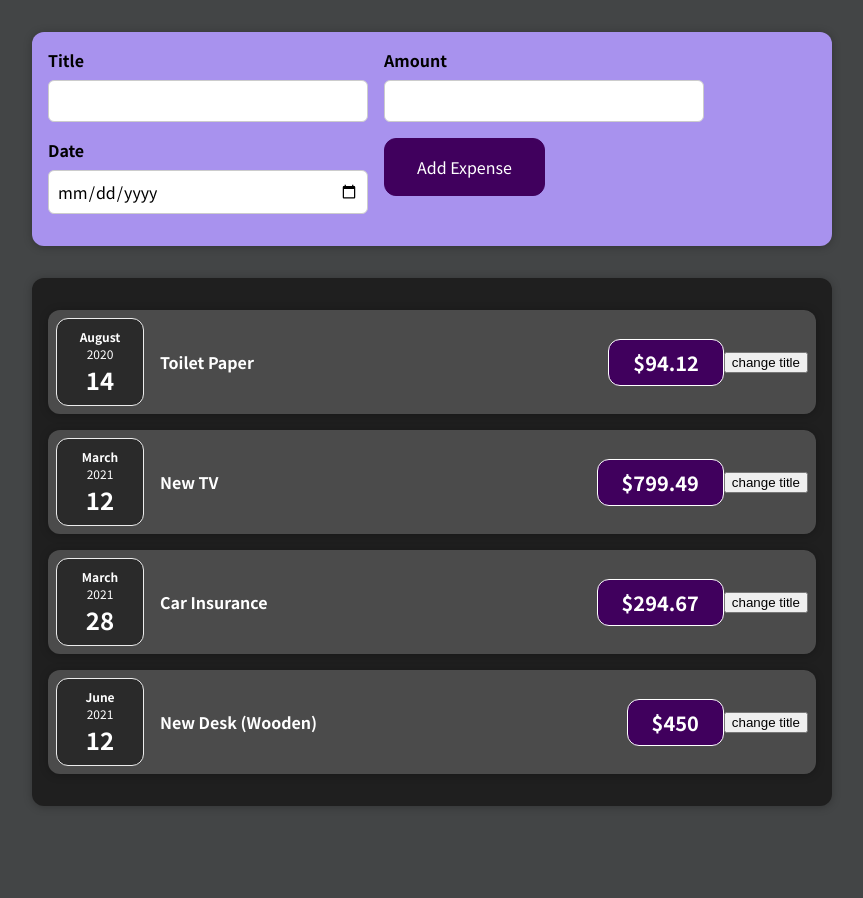
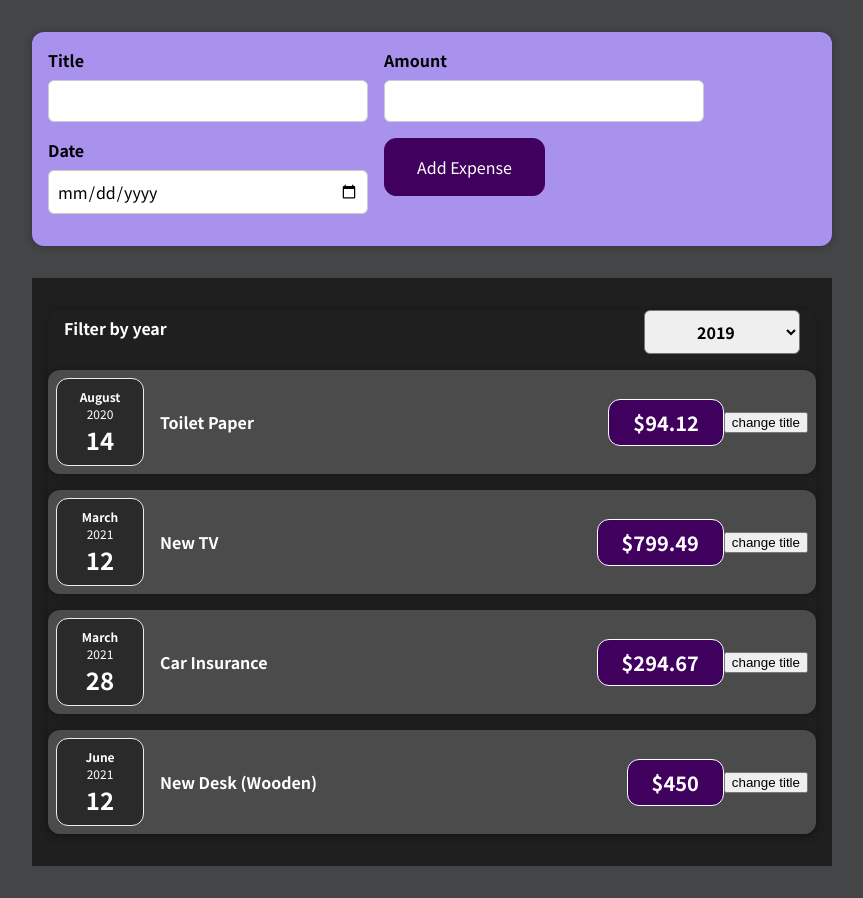
Before and after one commit to AyaMalek2/React-getting-started, a React (Create React App) app: page / in a window 1280 px wide. Shown: the whole page, without its empty margins (208-1071 px from the left). Before the commit the page ends 838 px from the top, so only its background shows below. Built offline with nearby package versions, Linux system fonts and the light colour scheme.

Commit message:
load expenses dynamicly

```diff
--- a/src/App.js
+++ b/src/App.js
@@ -1,6 +1,7 @@
 import Expenses from "./components/Expenses/Expenses";
 import NewExpense from "./components/NewExpense/NewExpense";
 // "./components/Expenses";
+import { useState } from "react";
 
 function App() {
   //regular js ==>imparative approch as we give step by step instructions that the ingine will follow
@@ -33,10 +34,16 @@ function App() {
     },
   ];
 
+  const addnewExpenseHandler = (newExpenseData) => {
+    expenses.push(newExpenseData);
+    console.log(newExpenseData);
+    console.log(expenses);
+  };
+
   return (
     <div>
       {/* <h2>Let's get started!</h2> */}
-      <NewExpense />
+      <NewExpense onAddNewExpense={addnewExpenseHandler} />
       <Expenses items={expenses} />
     </div>
   );
--- /dev/null
+++ b/src/components/Expenses/ExpensFilter.js
@@ -0,0 +1,29 @@
+import React from "react";
+
+import "./ExpensesFilter.css";
+import { useState } from "react";
+
+const ExpensesFilter = (props) => {
+  //   const [filterOption, setFilterOption] = useState("2022");
+  const selectFilterHandler = (event) => {
+    // setFilterOption(event.target.value);
+    // console.log(filterOption);
+    props.onFilterSelect(event.target.value);
+  };
+
+  return (
+    <div className="expenses-filter">
+      <div className="expenses-filter__control">
+        <label>Filter by year</label>
+        <select value={props.default} onChange={selectFilterHandler}>
+          <option value="2022">2022</option>
+          <option value="2021">2021</option>
+          <option value="2020">2020</option>
+          <option value="2019">2019</option>
+        </select>
+      </div>
+    </div>
+  );
+};
+
+export default ExpensesFilter;
--- a/src/components/Expenses/Expenses.js
+++ b/src/components/Expenses/Expenses.js
@@ -1,33 +1,35 @@
 import Card from "../UI/Card";
 import ExpenseItem from "./ExpenseItem";
 import "./Expenses.css";
+import ExpensesFilter from "./ExpensFilter";
+import { useState } from "react";
 
 export default function Expenses(props) {
+  const [expensesFilter, setExpensesFilter] = useState("2019");
+
+  const selectFilterHandler = (filterOption) => {
+    setExpensesFilter(filterOption);
+    console.log(filterOption);
+    console.log(expensesFilter);
+  };
+
   return (
-    <Card className="expenses">
-      <ExpenseItem
-        title={props.items[0].title}
-        amount={props.items[0].amount}
-        date={props.items[0].date}
-      ></ExpenseItem>
+    <div className="expenses">
+      <Card>
+        <ExpensesFilter
+          onFilterSelect={selectFilterHandler}
+          default={expensesFilter}
+        />
 
-      <ExpenseItem
-        title={props.items[1].title}
-        amount={props.items[1].amount}
-        date={props.items[1].date}
-      ></ExpenseItem>
-
-      <ExpenseItem
-        title={props.items[2].title}
-        amount={props.items[2].amount}
-        date={props.items[2].date}
-      ></ExpenseItem>
-
-      <ExpenseItem
-        title={props.items[3].title}
-        amount={props.items[3].amount}
-        date={props.items[3].date}
-      ></ExpenseItem>
-    </Card>
+        {props.items.map((expense) => (
+          <ExpenseItem
+            key={expense.id}
+            title={expense.title}
+            amount={expense.amount}
+            date={expense.date}
+          />
+        ))}
+      </Card>
+    </div>
   );
 }
--- /dev/null
+++ b/src/components/Expenses/ExpensesFilter.css
@@ -0,0 +1,24 @@
+.expenses-filter {
+  color: white;
+  padding: 0 1rem;
+}
+
+.expenses-filter__control {
+  display: flex;
+  width: 100%;
+  align-items: center;
+  justify-content: space-between;
+  margin: 1rem 0;
+}
+
+.expenses-filter label {
+  font-weight: bold;
+  margin-bottom: 0.5rem;
+}
+
+.expenses-filter select {
+  font: inherit;
+  padding: 0.5rem 3rem;
+  font-weight: bold;
+  border-radius: 6px;
+}
--- a/src/components/NewExpense/ExpenseForm.js
+++ b/src/components/NewExpense/ExpenseForm.js
@@ -1,7 +1,7 @@
 import "./ExpenseForm.css";
 import { useState } from "react";
 
-const ExpenseForm = () => {
+const ExpenseForm = (props) => {
   const [enteredTitle, setEnteredTitle] = useState("");
   const [enteredAmount, setEnteredAmount] = useState("");
   //initialized as string because the target value is string
@@ -16,9 +16,10 @@ const ExpenseForm = () => {
     const expenseData = {
       title: enteredTitle,
       amount: enteredAmount,
-      date: enteredDate,
+      date: new Date(enteredDate),
     };
-    console.log("submitted: ", expenseData);
+    // console.log("submitted form: ", expenseData);
+    props.onSaveExpense(expenseData);
     setEnteredDate("");
     setEnteredTitle("");
     setEnteredAmount("");
--- a/src/components/NewExpense/NewExpense.js
+++ b/src/components/NewExpense/NewExpense.js
@@ -1,10 +1,15 @@
 import "./NewExpense.css";
 import ExpenseForm from "./ExpenseForm";
 
-const NewExpense = () => {
+const NewExpense = (props) => {
+  const saveExpenseHandler = (expenseData) => {
+    const newExpenseData = { ...expenseData, id: Math.random().toString() };
+    // console.log(newExpenseData);
+    props.onAddNewExpense(newExpenseData);
+  };
   return (
     <div className="new-expense">
-      <ExpenseForm />
+      <ExpenseForm onSaveExpense={saveExpenseHandler} />
     </div>
   );
 };
```
